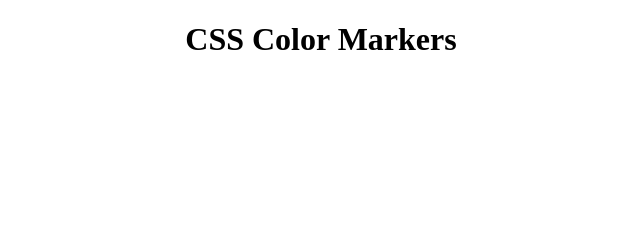
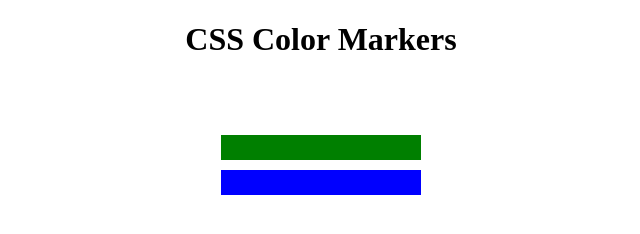
Before and after one commit to dvillanueva7/set-of-colored-markers, a plain HTML site: page index.html in a window 1280 px wide. Shown: the whole page, without its empty margins (319-959 px from the left). Drawn offline with Linux system fonts and the light colour scheme.

Commit message:
Update styles.css

```diff
--- a/styles.css
+++ b/styles.css
@@ -13,14 +13,14 @@ h1 {
     margin: 10px auto;
 }
 
-.one {
-    background-color: rgb(0, 0, 0);
+.red {
+    background: linear-gradient(90deg);
 }
 
-.two {
-    background-color: rgb(0, 0, 0);
+.green {
+    background-color: #007F00;
 }
 
-.three {
-    background-color: rgb(0, 0, 0);
+.blue {
+    background-color: hsl(240, 100%, 50%);
 }
```
